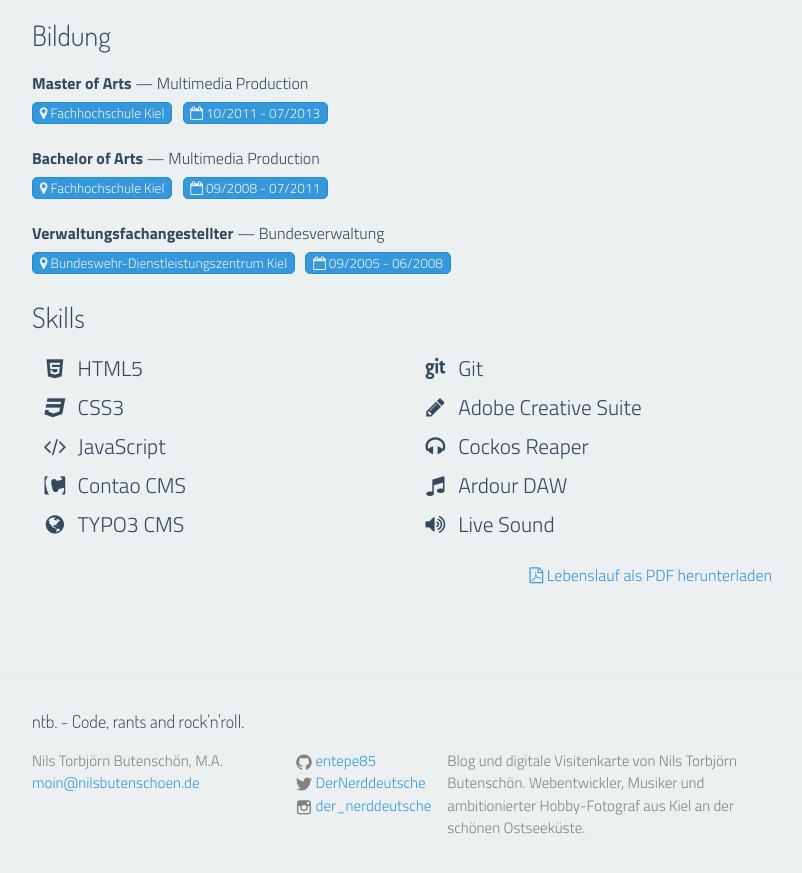
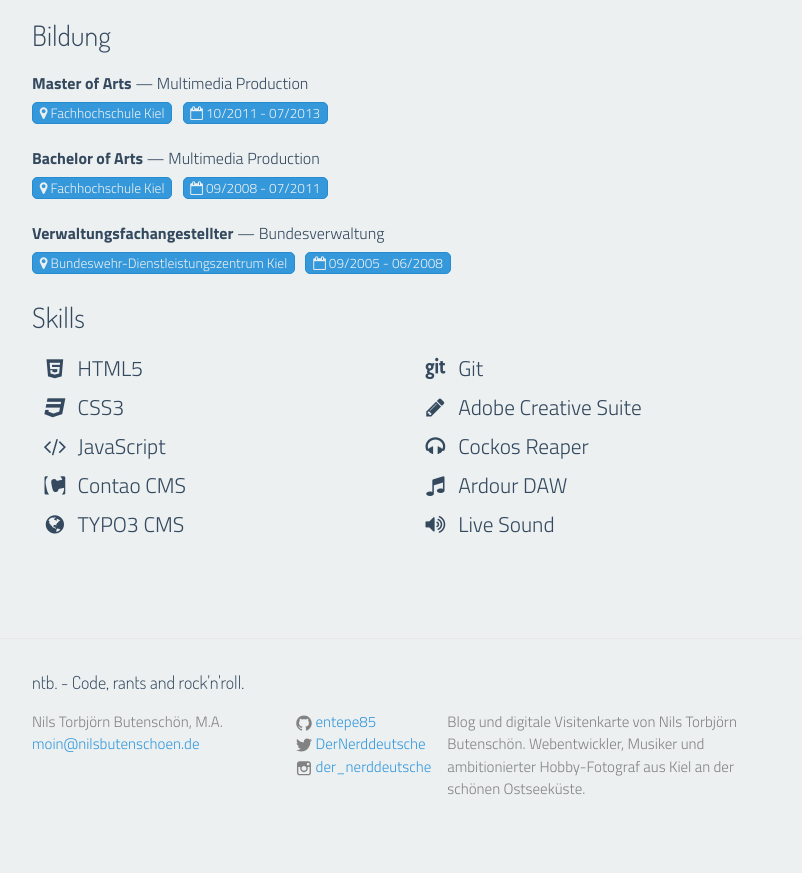
Before and after one commit to entepe85/nilsbutenschoen.de, a Jekyll site: the page built from vita/vita.html, in a window 1280 px wide and 900 px high, scrolled down 1458 px. Shown: the top 873 px of the window, without its empty margins (238-1040 px from the left). Built offline with Jekyll 4.4.1, drawn with Linux system fonts in a browser that asks for light colours; nearby versions of some CDN libraries.

Commit message:
Remove CV PDF for now.

```diff
--- a/vita/vita.html
+++ b/vita/vita.html
@@ -77,5 +77,5 @@ permalink: /vita/
         <li><i class="fa-li fa fa-volume-up"></i>Live Sound</li>
     </ul>
 
-    <p class="text-right"><a href="{{ "/assets/downloads/CV_NilsButenschoen.pdf" | prepend: site.url }}"><i class="fa fa-file-pdf-o"></i> Lebenslauf als PDF herunterladen</a></p>
+    <!--<p class="text-right"><a href="{{ "/assets/downloads/CV_NilsButenschoen.pdf" | prepend: site.url }}"><i class="fa fa-file-pdf-o"></i> Lebenslauf als PDF herunterladen</a></p>-->
 </section>
```
